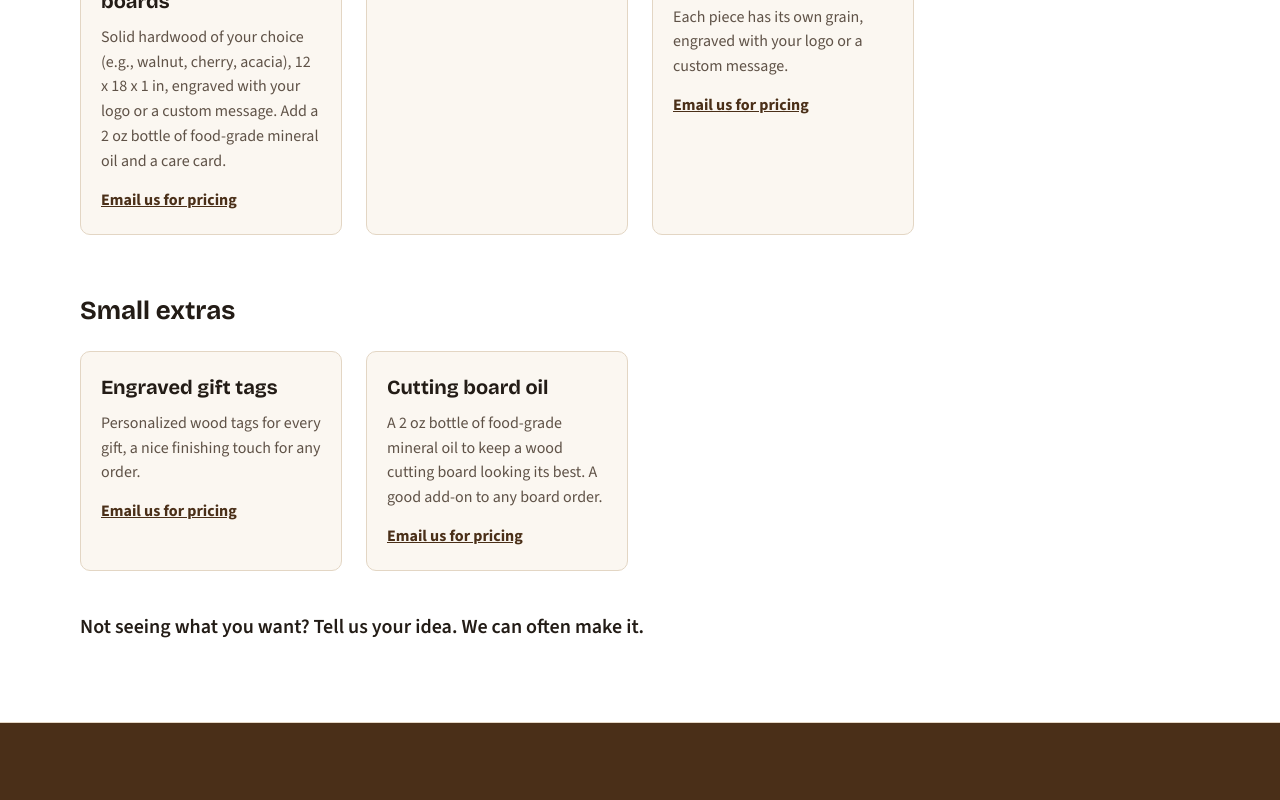
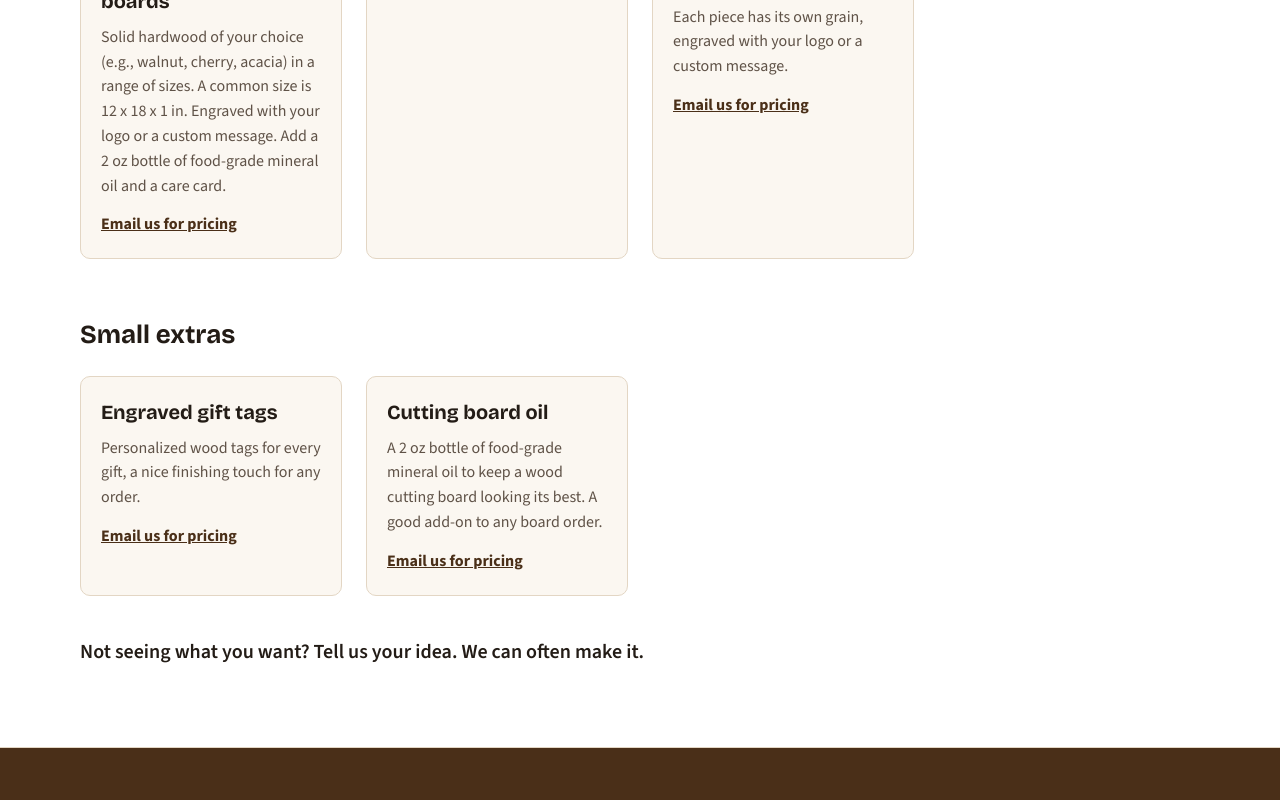
Before and after one commit to SteveKickert/kickscrafts-site, a plain HTML site: page index.html in a window 1280 px wide. Shown: the part 1507-2307 px from the top of the page. Drawn offline with nearby package versions, Linux system fonts and the light colour scheme.

Commit message:
Add files via upload

```diff
--- a/index.html
+++ b/index.html
@@ -86,7 +86,7 @@ a:focus-visible,button:focus-visible,input:focus-visible,textarea:focus-visible{
 <img src="images/walnut-cutting-board.jpg" alt="Walnut cutting board with a logo engraved in the corner" style="display: block; width: 100%; aspect-ratio: 3 / 2; object-fit: cover; object-position: 75% 50%">
 <div style="padding: 20px">
 <h4 style="margin: 0 0 8px; font-family: 'Bricolage Grotesque', sans-serif; font-weight: 700; font-size: 20px">Engraved cutting boards</h4>
-<p style="margin: 0 0 12px; font-size: 16px; color: #5F5247">Solid hardwood of your choice (e.g., walnut, cherry, acacia), 12 x 18 x 1 in, engraved with your logo or a custom message. Add a 2 oz bottle of food-grade mineral oil and a care card.</p>
+<p style="margin: 0 0 12px; font-size: 16px; color: #5F5247">Solid hardwood of your choice (e.g., walnut, cherry, acacia) in a range of sizes. A common size is 12 x 18 x 1 in. Engraved with your logo or a custom message. Add a 2 oz bottle of food-grade mineral oil and a care card.</p>
 <p style="margin: 0"><a href="mailto:sales@kickscrafts.com?subject=Pricing%20request" style="font-weight: 700; font-size: 16px; color: #4A2F18">Email us for pricing</a></p>
 </div>
 </div>
```
